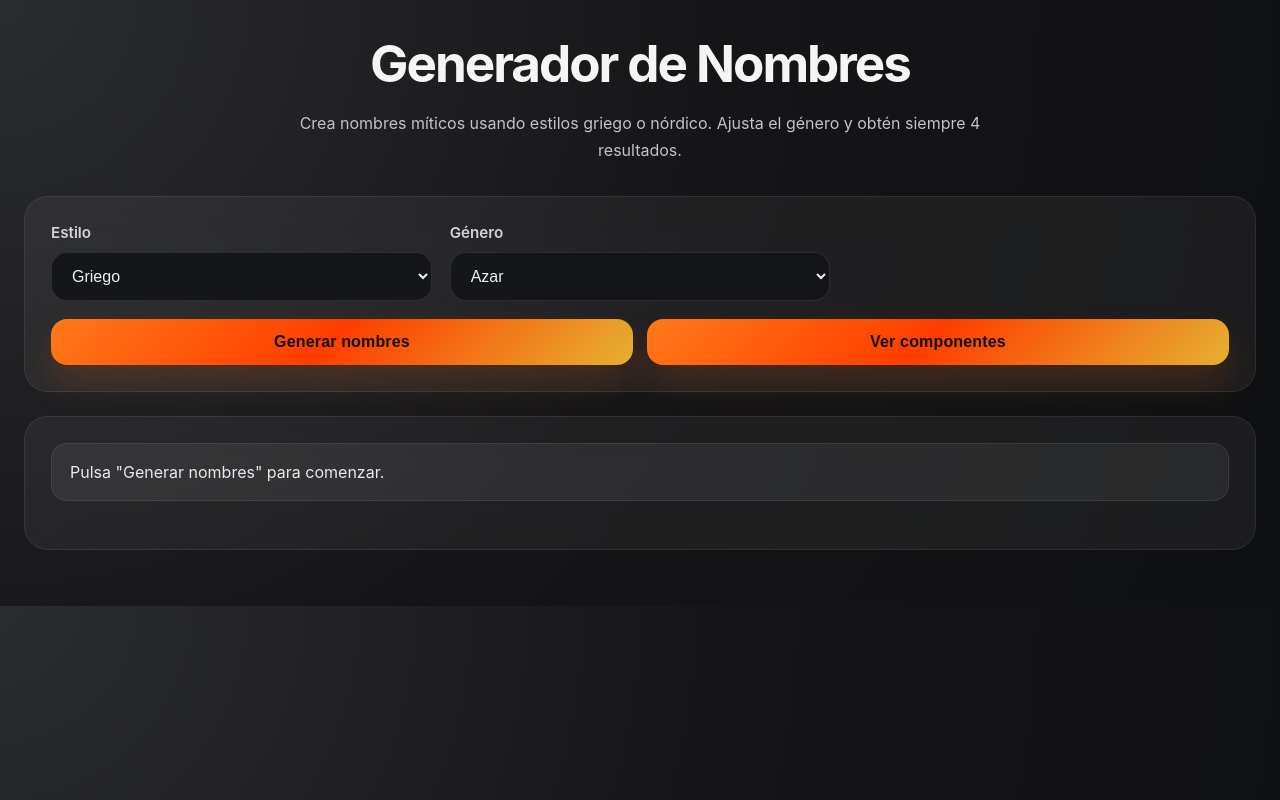
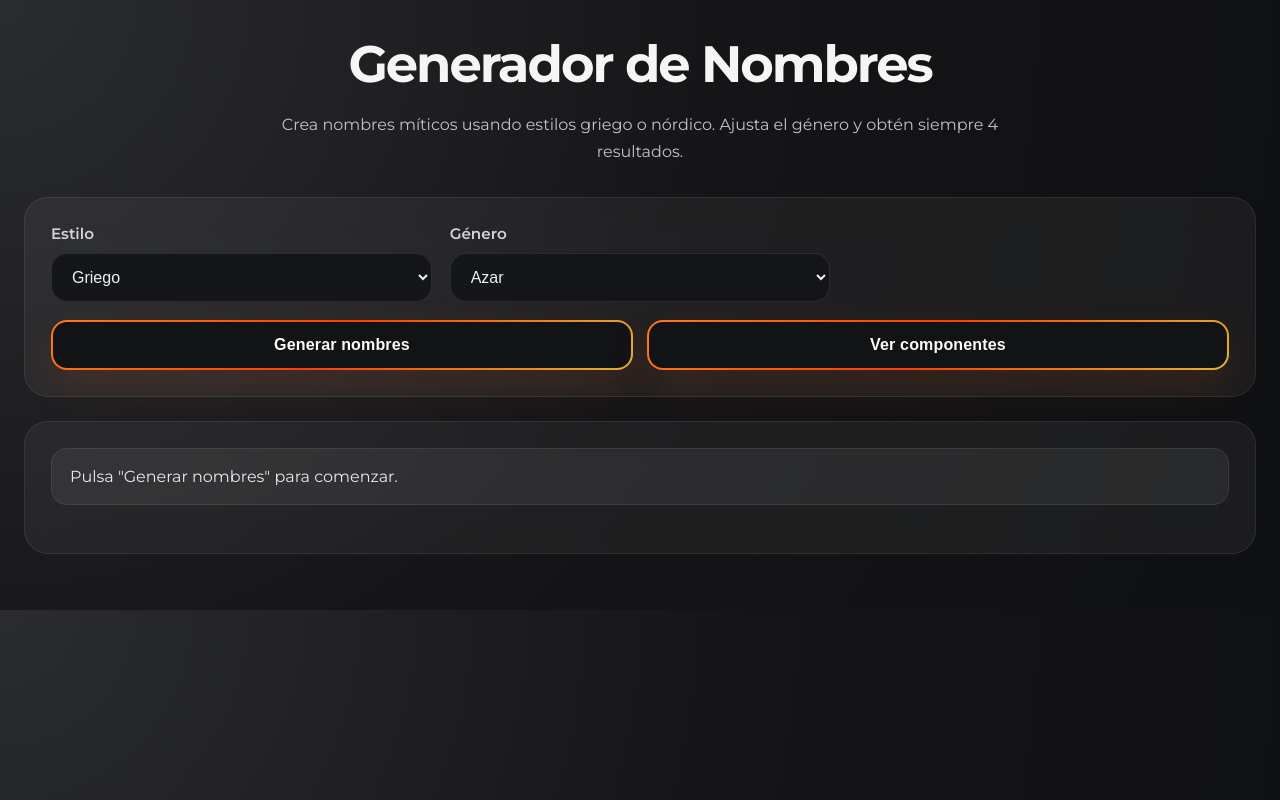
Before and after one commit to AndreaGonRod/generator, a Spring Boot app: page / in a window 1280 px wide. Run offline with Spring Boot 4, Linux system fonts and the light colour scheme.

Commit message:
Small changes

```diff
--- a/src/main/resources/static/styles.css
+++ b/src/main/resources/static/styles.css
@@ -1,6 +1,8 @@
+@import url('https://fonts.googleapis.com/css2?family=Montserrat:wght@400;500;600;700&display=swap');
+
 body {
   margin: 0;
-  font-family: Inter, system-ui, -apple-system, BlinkMacSystemFont, 'Segoe UI', sans-serif;
+  font-family: 'Montserrat', system-ui, -apple-system, BlinkMacSystemFont, 'Segoe UI', sans-serif;
   background: radial-gradient(circle at top left, #2b2c30 0%, #151517 52%, #0f1012 100%);
   color: #f5f5f5;
 }
@@ -81,16 +83,19 @@
   cursor: pointer;
   font-weight: 700;
   letter-spacing: 0.01em;
-  transition: transform 180ms ease, box-shadow 180ms ease;
-  color: #111111;
-  border: none;
-  background: linear-gradient(135deg, #ff7a18 0%, #ff3d00 48%, #e5b230 100%);
-  box-shadow: 0 18px 35px rgba(255, 92, 0, 0.18);
+  transition: transform 180ms ease, box-shadow 180ms ease, border-color 180ms ease;
+  color: #fafafa;
+  border: 2px solid transparent;
+  border-radius: 16px;
+  background-image: linear-gradient(#121315, #121315), linear-gradient(135deg, #ff7a18 0%, #ff3d00 48%, #e5b230 100%);
+  background-origin: padding-box, border-box;
+  background-clip: padding-box, border-box;
+  box-shadow: 0 16px 40px rgba(255, 92, 0, 0.12);
 }
 
 button:hover {
   transform: translateY(-2px);
-  box-shadow: 0 22px 45px rgba(255, 98, 0, 0.24);
+  box-shadow: 0 22px 55px rgba(255, 98, 0, 0.22);
 }
 
 .actions {
@@ -120,21 +125,19 @@
 }
 
 .card {
-  background: rgba(255, 255, 255, 0.05);
-  border: 1px solid transparent;
+  background-image: linear-gradient(#131315, #131315), linear-gradient(135deg, #ff7a18 0%, #ff3d00 48%, #e5b230 100%);
+  background-origin: padding-box, border-box;
+  background-clip: padding-box, border-box;
+  border: 2px solid transparent;
   border-radius: 22px;
   padding: 26px;
   box-shadow: 0 22px 60px rgba(0, 0, 0, 0.16);
-  transition: transform 200ms ease, box-shadow 200ms ease;
-  background-image: linear-gradient(rgba(255,255,255,0.05), rgba(255,255,255,0.05)), linear-gradient(135deg, #ff7a18 0%, #ff3d00 48%, #e5b230 100%);
-  background-origin: border-box;
-  background-clip: padding-box, border-box;
+  transition: transform 200ms ease, box-shadow 200ms ease, border-color 200ms ease;
 }
 
 .card:hover {
   transform: translateY(-3px);
-  border-color: rgba(181, 156, 80, 0.28);
-  box-shadow: 0 30px 75px rgba(0, 0, 0, 0.2);
+  box-shadow: 0 30px 75px rgba(0, 0, 0, 0.24);
 }
 
 .card h2 {
```
